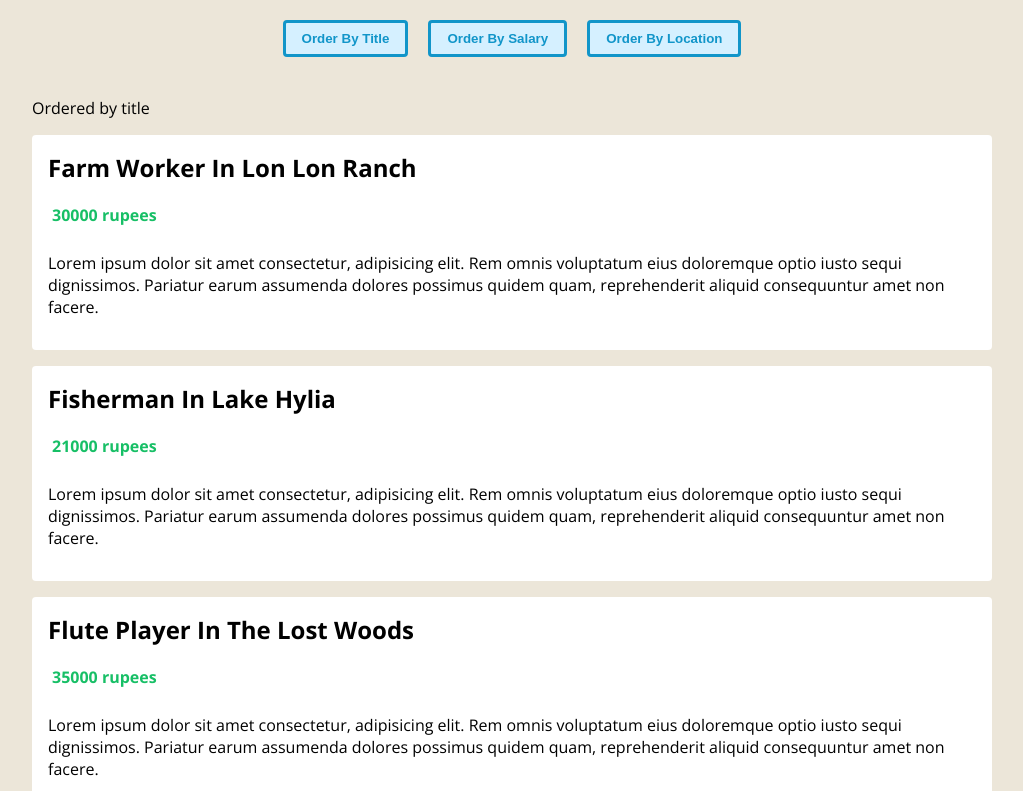
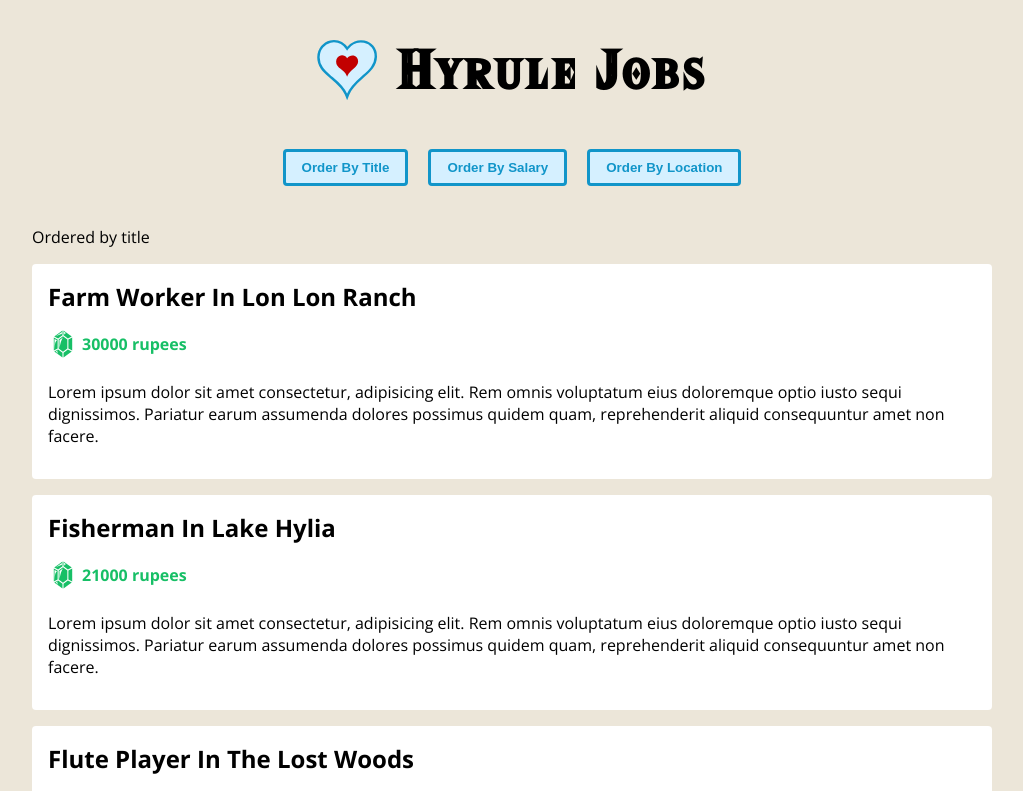
Before and after one commit to markpackham/hyrule-jobs, a Vue app: page / in a window 1280 px wide. Shown: the top 791 px of the page, without its empty margins (128-1151 px from the left). Built offline with nearby package versions, Linux system fonts and the light colour scheme.

Commit message:
add Heart and Rupee styling, https://youtu.be/6n4myAZwdxg?t=235

```diff
--- a/src/App.vue
+++ b/src/App.vue
@@ -1,6 +1,10 @@
 <template>
   <div class="app">
     <header>
+      <div class="title">
+        <img src="./assets/heart.svg" alt="Site Logo Heart" />
+        <h1>Hyrule Jobs</h1>
+      </div>
       <div class="order">
         <button @click="handleClick('title')">Order By Title</button>
         <button @click="handleClick('salary')">Order By Salary</button>
--- a/src/components/JobList.vue
+++ b/src/components/JobList.vue
@@ -5,6 +5,7 @@
       <li v-for="job in orderedJobs" :key="job.id">
         <h2>{{ job.title }} in {{ job.location }}</h2>
         <div class="salary">
+          <img src="../assets/rupee.svg" alt="Rupee" />
           <p>{{ job.salary }} rupees</p>
         </div>
         <div class="description">
```
